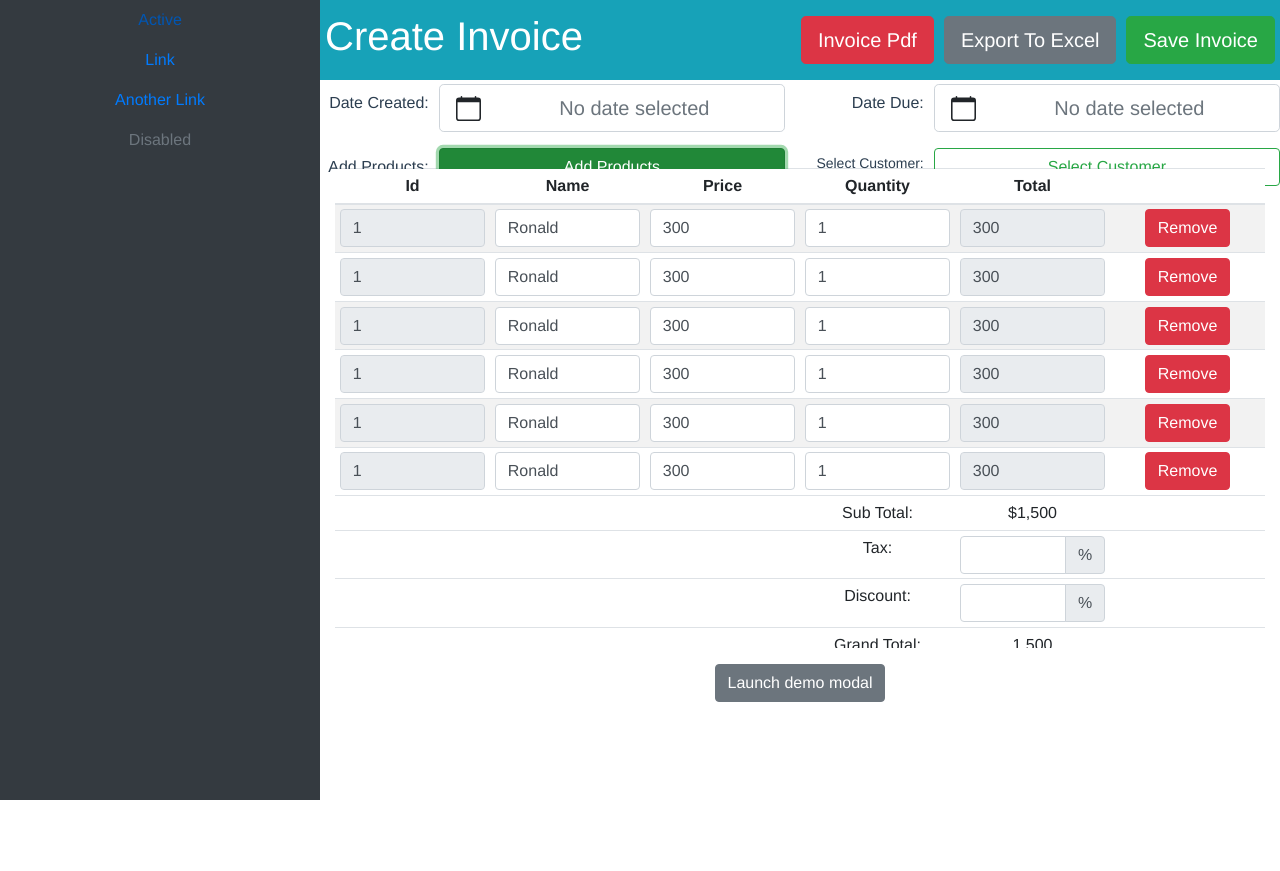
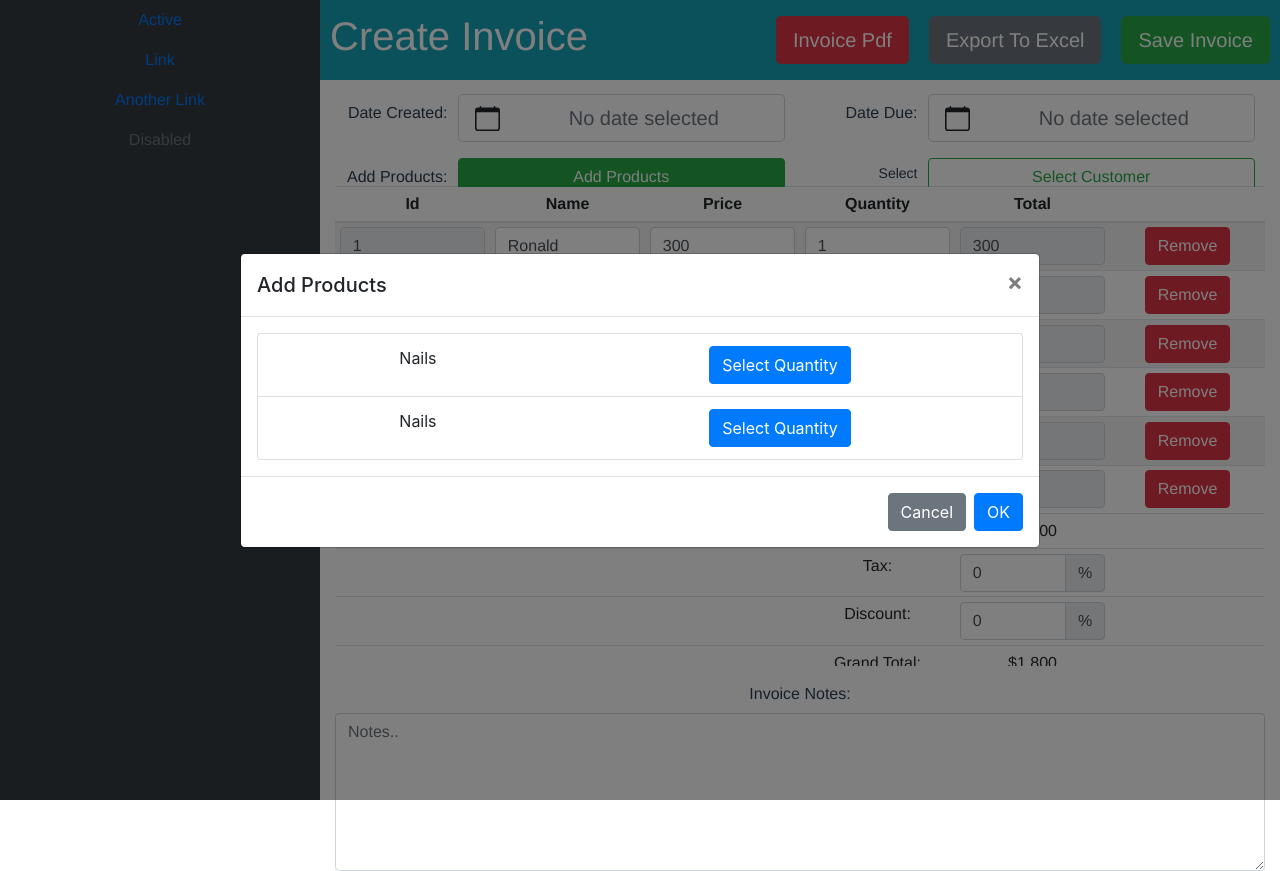
Before and after one commit to rgilliard23/Invoice-App, a Vue app: page / in a window 1280 px wide. Both pictures are taken after a click on the button "Add Products". Before the commit the page ends 800 px from the top, so only its background shows below. Built offline with nearby package versions, Linux system fonts and the light colour scheme.

Commit message:
CustomerModal

```diff
--- a/src/components/Customer/CustomerModal.vue
+++ /dev/null
@@ -1,97 +0,0 @@
-<template>
-  <div>
-    <b-row>
-      <b-col>
-        <b-form @submit.stop.prevent="onSubmit">
-          <b-form-group id="input-group-1" label="Customer Name:" label-for="input-1">
-            <b-form-input
-              id="input-1"
-              v-model="$v.form.name.$model"
-              type="text"
-              required
-              :state="validateState('name')"
-              placeholder="Enter Name"
-              aria-describedby="input-1-live-feedback"
-            ></b-form-input>
-            <b-form-invalid-feedback id="input-2-live-feedback">Name must be at least 3 characters</b-form-invalid-feedback>
-          </b-form-group>
-          <b-form-group label="Customer Address:">
-            <b-form-input
-              id="input-1"
-              v-model="$v.form.address.$model"
-              type="text"
-              required
-              :state="validateState('address')"
-              placeholder="Enter Address"
-              aria-describedby="input-2-live-feedback"
-            ></b-form-input>
-            <b-form-invalid-feedback id="input-2-live-feedback">Address be at least 5 characters</b-form-invalid-feedback>
-          </b-form-group>
-          <b-button type="submit" variant="primary">Submit</b-button>
-          <b-button class="ml-2" @click="resetForm()">Reset</b-button>
-        </b-form>
-      </b-col>
-    </b-row>
-  </div>
-</template>
-
-<script>
-import { validationMixin } from "vuelidate";
-import { required, minLength } from "vuelidate/lib/validators";
-
-export default {
-  mixins: [validationMixin],
-  name: "CustomerModal",
-  data: function() {
-    return {
-      form: {
-        name: null,
-        address: null
-      },
-      customer: {
-        name: "",
-        address: ""
-      }
-    };
-  },
-  methods: {
-    validateState(name) {
-      const { $dirty, $error } = this.$v.form[name];
-      return $dirty ? !$error : null;
-    },
-    resetForm() {
-      this.form = {
-        name: null,
-        address: null
-      };
-
-      this.$nextTick(() => {
-        this.$v.$reset();
-      });
-    },
-    onSubmit() {
-      this.$v.form.$touch();
-      if (this.$v.form.$anyError) {
-        return;
-      }
-
-      alert("Form submitted!");
-    }
-  },
-  validations: {
-    form: {
-      address: {
-        required,
-        minLength: minLength(5)
-      },
-      name: {
-        required,
-        minLength: minLength(3)
-      }
-    }
-  }
-};
-</script>
-
-<style>
-</style>
--- /dev/null
+++ b/src/components/Invoice/CustomerModal.vue
@@ -0,0 +1,116 @@
+<template>
+  <div>
+    <b-row>
+      <b-col>
+        <b-list-group>
+          <b-list-group-item v-for="(customer,index) in customers" :key="index">
+            <b-row align-h="between">
+              <div>{{customer.name}}</div>
+              <b-button variant="primary">Select Customer</b-button>
+            </b-row>
+          </b-list-group-item>
+        </b-list-group>
+        <b-button v-b-modal.addCustomerModal variant="primary">Add Customer</b-button>
+
+        <b-modal id="addCustomerModal">
+          <b-form @submit.stop.prevent="onSubmit">
+            <b-form-group id="input-group-1" label="Customer Name:" label-for="input-1">
+              <b-form-input
+                id="input-1"
+                v-model="$v.form.name.$model"
+                type="text"
+                required
+                :state="validateState('name')"
+                placeholder="Enter Name"
+                aria-describedby="input-1-live-feedback"
+              ></b-form-input>
+              <b-form-invalid-feedback id="input-1-live-feedback">Name must be at least 3 characters</b-form-invalid-feedback>
+            </b-form-group>
+            <b-form-group label="Customer Address:">
+              <b-form-input
+                id="input-1"
+                v-model="$v.form.address.$model"
+                type="text"
+                required
+                :state="validateState('address')"
+                placeholder="Enter Address"
+                aria-describedby="input-2-live-feedback"
+              ></b-form-input>
+              <b-form-invalid-feedback id="input-2-live-feedback">Address be at least 5 characters</b-form-invalid-feedback>
+            </b-form-group>
+            <b-button type="submit" variant="primary">Submit</b-button>
+            <b-button class="ml-2" @click="resetForm()">Reset</b-button>
+          </b-form>
+        </b-modal>
+      </b-col>
+    </b-row>
+  </div>
+</template>
+
+<script>
+import { validationMixin } from "vuelidate";
+import { required, minLength } from "vuelidate/lib/validators";
+
+export default {
+  mixins: [validationMixin],
+  name: "CustomerModal",
+  data: function() {
+    return {
+      form: {
+        name: null,
+        address: null
+      },
+      customer: {
+        name: "",
+        address: ""
+      },
+      customers: [
+        { name: "Ronald", address: "3202 cherrydale dr" },
+        { name: "Joyce Gilliard", address: "3202 cherrydale dr" },
+        { name: "Bob", address: "3202 cherrydale dr" }
+      ]
+    };
+  },
+  methods: {
+    validateState(name) {
+      const { $dirty, $error } = this.$v.form[name];
+      return $dirty ? !$error : null;
+    },
+    resetForm() {
+      this.form = {
+        name: null,
+        address: null
+      };
+
+      this.$nextTick(() => {
+        this.$v.$reset();
+      });
+    },
+    onSubmit() {
+      this.$v.form.$touch();
+      if (this.$v.form.$anyError) {
+        return;
+      }
+
+      alert("Form submitted!");
+      this.customer.name = this.form.name;
+      this.customer.address = this.form.address;
+    }
+  },
+  validations: {
+    form: {
+      address: {
+        required,
+        minLength: minLength(5)
+      },
+      name: {
+        required,
+        minLength: minLength(3)
+      }
+    }
+  }
+};
+</script>
+
+<style>
+</style>
--- a/src/components/Invoice/Invoice.vue
+++ b/src/components/Invoice/Invoice.vue
@@ -16,7 +16,8 @@
           </b-nav-form>
         </b-navbar-nav>
       </b-navbar>
-      <b-row style="height: 10vh;">
+      <div style="height: 10px;"></div>
+      <b-row class="margin" style="height: 10vh;">
         <b-col lg="6" class="my-1">
           <b-form-group
             label="Date Created:"
@@ -49,7 +50,7 @@
             label-for="filterInput"
             class="mb-0"
           >
-            <b-button block variant="success">Add Products</b-button>
+            <b-button v-b-modal.productsModal block variant="success">Add Products</b-button>
           </b-form-group>
         </b-col>
 
@@ -62,11 +63,11 @@
             label-for="filterInput"
             class="mb-0"
           >
-            <b-button v-b-modal.modal-1 block variant="outline-success">Select Customer</b-button>
+            <b-button v-b-modal.customerModal block variant="outline-success">Select Customer</b-button>
           </b-form-group>
         </b-col>
       </b-row>
-      <div style="height: 1vh;"></div>
+      <div style="height: 2vh;"></div>
       <b-container fluid>
         <b-table
           small
@@ -96,6 +97,7 @@
           </template>
           <template v-slot:cell(price)="data">
             <b-form-input
+              @change="inLineTotal"
               type="number"
               v-model="data.item.price"
               read-only
@@ -105,19 +107,14 @@
           <template v-slot:cell(quantity)="data">
             <b-form-input
               type="number"
+              @change="inLineTotal"
               v-model="data.item.quantity"
               read-only
               placeholder="Enter your name"
             ></b-form-input>
           </template>
           <template v-slot:cell(total)="data">
-            <b-form-input
-              readonly
-              type="number"
-              v-model="data.item.total"
-              read-only
-              placeholder="Enter your name"
-            ></b-form-input>
+            <b-form-input readonly type="number" v-model="data.item.total" read-only></b-form-input>
           </template>
           <template v-slot:cell(actions)>
             <b-button variant="danger" @click="deleteRow(index)">Remove</b-button>
@@ -128,7 +125,7 @@
               <td></td>
               <td></td>
               <td>Sub Total:</td>
-              <td>$1,500</td>
+              <td>${{subTotal.toLocaleString()}}</td>
               <td></td>
             </tr>
             <tr>
@@ -138,7 +135,7 @@
               <td>Tax:</td>
               <td>
                 <b-input-group append="%">
-                  <b-form-input append="%" type="number"></b-form-input>
+                  <b-form-input append="%" v-model="tax" type="number"></b-form-input>
                 </b-input-group>
               </td>
               <td></td>
@@ -150,7 +147,7 @@
               <td>Discount:</td>
               <td>
                 <b-input-group append="%">
-                  <b-form-input type="number"></b-form-input>
+                  <b-form-input v-model="discount" type="number"></b-form-input>
                 </b-input-group>
               </td>
               <td></td>
@@ -160,17 +157,33 @@
               <td></td>
               <td></td>
               <td>Grand Total:</td>
-              <td>1,500</td>
+              <td>${{grandTotal.toLocaleString()}}</td>
               <td></td>
             </tr>
           </template>
         </b-table>
+
+        <b-form-group label="Invoice Notes:">
+          <b-form-textarea
+            id="textarea"
+            v-model="notes"
+            placeholder="Notes.."
+            rows="6"
+            max-rows="6"
+          ></b-form-textarea>
+        </b-form-group>
       </b-container>
 
-      <b-button v-b-modal.modal-1>Launch demo modal</b-button>
+      <b-modal centered size="lg" id="productsModal" title="Add Products">
+        <keep-alive>
+          <ProductsModal />
+        </keep-alive>
+      </b-modal>
 
-      <b-modal size="lg" id="modal-1" title="BootstrapVue">
-       <CustomerModal/>
+      <b-modal centered size="lg" id="customerModal" title="Add Customer">
+        <keep-alive>
+          <CustomerModal/>
+        </keep-alive>
       </b-modal>
       <!-- <b-table-simple fixed sticky-header="60vh">
         <b-thead>
@@ -224,18 +237,24 @@
 
 <script>
 import "axios";
-import CustomerModal from "/Users/ronaldgilliard/invoice-app-electron/src/components/Customer/CustomerModal.vue";
+import ProductsModal from "/Users/ronaldgilliard/invoice-app-electron/src/components/Invoice/ProductsModal.vue";
+import CustomerModal from "/Users/ronaldgilliard/invoice-app-electron/src/components/Invoice/CustomerModal.vue";
 
 export default {
   name: "Invoice",
   components: {
-    CustomerModal
+    CustomerModal,
+    ProductsModal
   },
   data: function() {
     return {
+      GrandTotal: 0,
       transactions: [],
       customers: [],
       products: [],
+      tax: 0,
+      discount: 0,
+      notes: "",
       invoiceFields: [
         { key: "id", label: "Id" },
         { key: "name", label: "Name" },
@@ -255,11 +274,20 @@ export default {
     };
   },
   computed: {
-    total() {
-      return this.items.reduce(
-        (acc, item) => acc + item.price * item.quantity,
-        0
-      );
+    subTotal() {
+      let subTotal = 0;
+      this.items.forEach(element => {
+        subTotal += element.total;
+      });
+      return Number(subTotal.toFixed(2));
+    },
+    grandTotal() {
+      let grandTotal = this.subTotal;
+      let discount = grandTotal * (this.discount / 100);
+      grandTotal = this.subTotal - discount;
+      let tax = grandTotal * (this.tax / 100);
+      grandTotal += tax;
+      return Number(grandTotal.toFixed(2));
     }
   },
   methods: {
@@ -268,6 +296,11 @@ export default {
     },
     deleteRow(index) {
       this.items.splice(index, 1);
+    },
+    inLineTotal() {
+      this.items.forEach(element => {
+        element.total = Number((element.price * element.quantity).toFixed(2));
+      });
     }
   },
   filters: {
@@ -280,7 +313,7 @@ export default {
 
 <style scoped>
 .margin {
-  margin-left: 5px;
-  margin-right: 5px;
+  margin-left: 10px;
+  margin-right: 10px;
 }
 </style>
--- /dev/null
+++ b/src/components/Invoice/ProductsModal.vue
@@ -0,0 +1,30 @@
+<template>
+  <div>
+    <b-row>
+      <b-col>
+        <b-list-group>
+          <b-list-group-item v-for="product in products" :key="product">
+            <b-row class="w-100" align-h="around">
+              {{product.name}}
+              <b-button variant="primary">Select Quantity</b-button>
+            </b-row>
+          </b-list-group-item>
+        </b-list-group>
+      </b-col>
+    </b-row>
+  </div>
+</template>
+
+<script>
+export default {
+  name: "InvoiceProductsModal",
+  data: function() {
+    return {
+      products: [{ name: " Nails", price: 12.54, description: "Long Nails" },{ name: " Nails", price: 12.54, description: "Long Nails" }]
+    };
+  }
+};
+</script>
+
+<style>
+</style>
```
